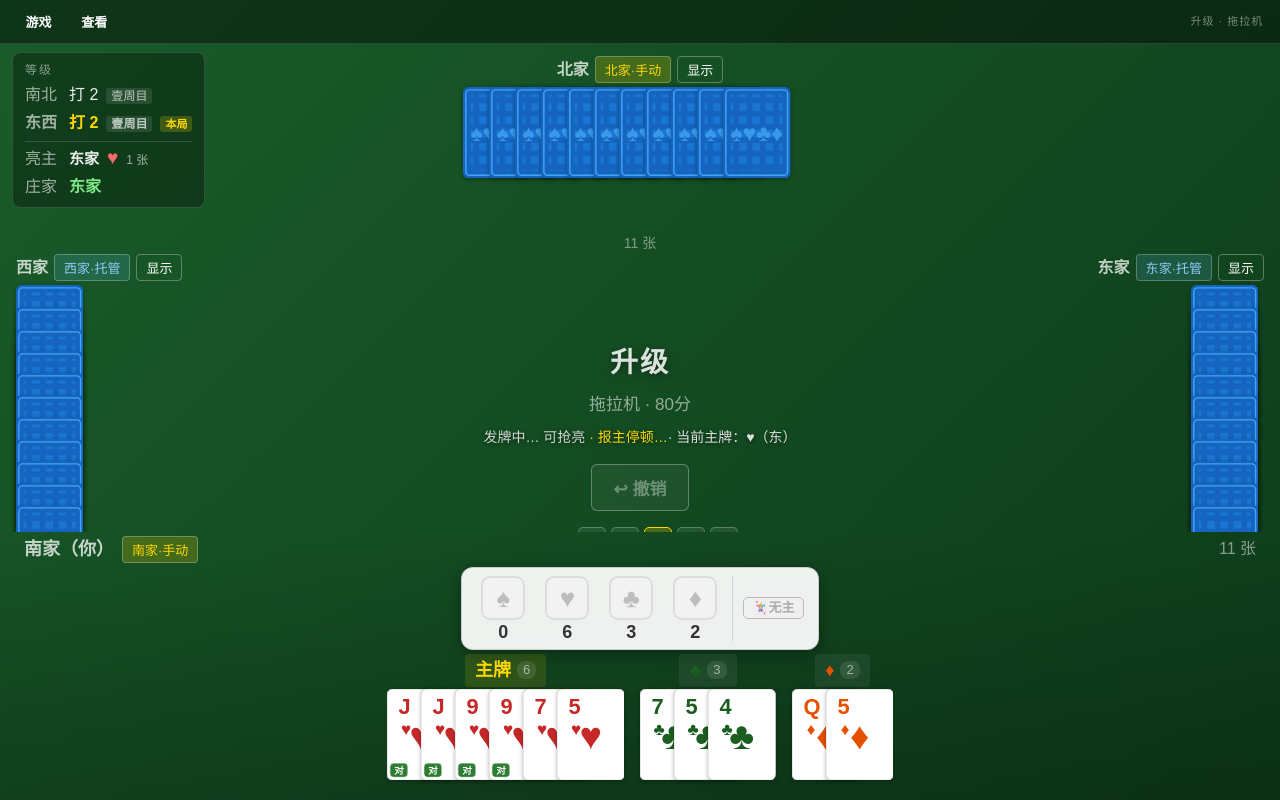
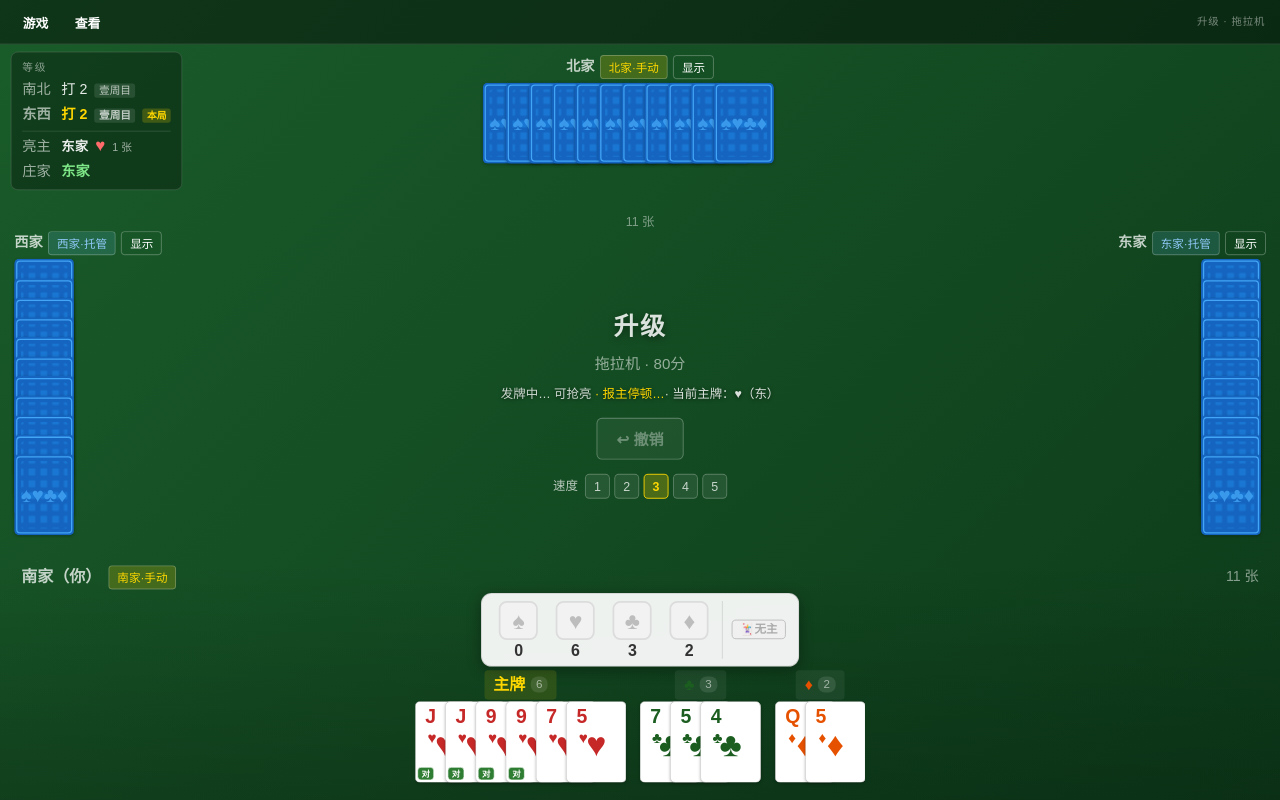
Before and after one commit to HiddenTesla/shengji, a React (Vite) app: page / in a window 1280 px wide. Built offline with nearby package versions, Linux system fonts and the light colour scheme.

Commit message:
优化小窗口下的显示效果

```diff
--- a/src/App.tsx
+++ b/src/App.tsx
@@ -58,6 +58,7 @@ import {
 } from './core/play.ts';
 import { type HandShape, mandatoryFollowCards } from './core/hand.ts';
 import { aiChoosePlay } from './core/ai.ts';
+import { useUiScale } from './hooks/useUiScale.ts';
 import {
   VOID_DOOR_COLOR,
   inferVoids,
@@ -225,6 +226,9 @@ function trumpOfBottomFlip(suit: Suit | null, decisiveCard: Card | null): string
 }
 
 function App() {
+  // ---- 窗口较矮时整体缩放（保证一屏内尽量看到全部内容） ----
+  const uiScaleStyle = useUiScale();
+
   // ---- 游戏状态 ----
   const [hands, setHands] = useState<Hands | null>(null);
   const [selectedIndices, setSelectedIndices] = useState<Set<number>>(new Set());
@@ -1220,7 +1224,7 @@ function App() {
   }
 
   return (
-    <div className="app">
+    <div className="app" style={uiScaleStyle}>
       {/* ---- 顶部菜单栏 ---- */}
       <MenuBar onNewGame={() => {
         setDraftRules(rules);
--- /dev/null
+++ b/src/hooks/useUiScale.ts
@@ -0,0 +1,66 @@
+// ============================================================
+// useUiScale —— 窗口不够高（或不够宽）时把整个游戏界面等比缩小
+// 布局仍按「设计基准尺寸」排版（--app-width / --app-height），再用 transform
+// 缩放到真实窗口大小（--ui-scale）；这样矮窗口下也能一屏看到全部内容，
+// 而不是让牌桌 / 四家手牌被 overflow:hidden 裁掉。
+// 返回值直接交给根节点 `.app` 的 style。
+// ============================================================
+
+import { type CSSProperties, useEffect, useMemo, useState } from 'react';
+import { cssVars } from '../utils/cssVars.ts';
+
+/** 设计基准尺寸：真实窗口小于它时整体等比缩小 */
+const DESIGN_WIDTH = 1100;
+const DESIGN_HEIGHT = 900;
+/** 最小缩放：再小也不缩了，避免文字小到看不清（更矮的窗口仍可能被裁切） */
+const MIN_SCALE = 0.4;
+
+interface UiScale {
+  /** 界面缩放比例（1 = 不缩放） */
+  scale: number;
+  /** 缩放前的布局宽度（真实窗口宽度 / scale） */
+  width: number;
+  /** 缩放前的布局高度（真实窗口高度 / scale） */
+  height: number;
+}
+
+function measure(): UiScale {
+  const vw = window.innerWidth;
+  const vh = window.innerHeight;
+  const scale = Math.min(
+    1,
+    Math.max(MIN_SCALE, Math.min(vw / DESIGN_WIDTH, vh / DESIGN_HEIGHT)),
+  );
+  const rounded = Math.round(scale * 1000) / 1000;
+  return {
+    scale: rounded,
+    width: Math.round(vw / rounded),
+    height: Math.round(vh / rounded),
+  };
+}
+
+export function useUiScale(): CSSProperties {
+  const [size, setSize] = useState<UiScale>(measure);
+
+  useEffect(() => {
+    let frame = 0;
+    const onResize = () => {
+      if (frame !== 0) return;
+      frame = window.requestAnimationFrame(() => {
+        frame = 0;
+        setSize(measure());
+      });
+    };
+    window.addEventListener('resize', onResize);
+    return () => {
+      window.removeEventListener('resize', onResize);
+      if (frame !== 0) window.cancelAnimationFrame(frame);
+    };
+  }, []);
+
+  return useMemo(() => cssVars({
+    '--ui-scale': String(size.scale),
+    '--app-width': `${size.width}px`,
+    '--app-height': `${size.height}px`,
+  }), [size]);
+}
--- a/src/styles/_base.scss
+++ b/src/styles/_base.scss
@@ -18,6 +18,7 @@ html {
   line-height: 1.5;
   -webkit-font-smoothing: antialiased;
   /* 顶部菜单栏高度：随窗口高度自适应（窗口越矮越紧凑，但不会小于 36px） */
+  /* 兜底值；`.app` 里会用 --app-height（缩放前的设计高度）覆盖它 */
   --menu-bar-height: clamp(36px, 5.5vh, 56px);
   /* 菜单栏下沿 + 8px：绝对定位的浮层（等级面板、甩牌提示）用它，避免写死数字 */
   --menu-bar-offset: calc(var(--menu-bar-height) + 8px);
--- a/src/styles/_tokens.scss
+++ b/src/styles/_tokens.scss
@@ -7,7 +7,8 @@
 $z-menu-bar: 40;
 
 // 字号
-$menu-font-size: clamp(13px, 1.6vh, 17px);
+// （用 --app-height 而不是 vh：窗口变矮时整块界面会被 transform 缩小，vh 会被缩两次）
+$menu-font-size: clamp(13px, calc(var(--app-height, 100vh) * 0.016), 17px);
 
 // 文本
 $color-text-strong: #1a1a1a;
--- a/src/styles/components/_app.scss
+++ b/src/styles/components/_app.scss
@@ -6,12 +6,22 @@
 @use '../tokens' as *;
 
 /* ---- 根容器 ---- */
+/* 尺寸由 src/hooks/useUiScale.ts 写入：
+   --app-width / --app-height = 按设计基准排版的空间，--ui-scale = 缩放到真实窗口的比例。
+   窗口够高时 scale=1、尺寸等于视口，与以前完全一致；窗口变矮时整块界面等比缩小，
+   牌桌 / 四家手牌不会被裁掉。 */
 .app {
   position: relative;
   display: flex;
   flex-direction: column;
-  height: 100vh;
+  width: var(--app-width, 100vw);
+  height: var(--app-height, 100vh);
   overflow: hidden;
+  transform: scale(var(--ui-scale, 1));
+  transform-origin: top left;
+  /* 菜单栏高度跟随「设计高度」而不是真实视口高度：真实视口高度还会被 transform 再缩一次 */
+  --menu-bar-height: clamp(36px, calc(var(--app-height, 100vh) * 0.055), 56px);
+  --menu-bar-offset: calc(var(--menu-bar-height) + 8px);
   background: linear-gradient(135deg, #1a5c2a 0%, #0d3b1a 100%);
   font-family: 'Noto Sans SC', 'PingFang SC', 'Microsoft YaHei', sans-serif;
   /* 整局界面禁止拖拽框选（手牌、牌桌、状态文字都不会被选中） */
--- a/src/styles/components/_menu-bar.scss
+++ b/src/styles/components/_menu-bar.scss
@@ -57,7 +57,8 @@
 .menu-bar__item {
   display: block;
   width: 100%;
-  padding: clamp(6px, 1vh, 11px) clamp(12px, 1vw, 18px);
+  padding: clamp(6px, calc(var(--app-height, 100vh) * 0.01), 11px)
+    clamp(12px, 1vw, 18px);
   font-size: $menu-font-size;
   text-align: left;
   color: #fff;
@@ -75,6 +76,6 @@
   margin-left: auto;
   margin-right: 4px;
   color: rgba(255, 255, 255, 0.45);
-  font-size: clamp(11px, 1.3vh, 14px);
+  font-size: clamp(11px, calc(var(--app-height, 100vh) * 0.013), 14px);
   letter-spacing: 1px;
 }
--- a/src/styles/components/_play-log-dialog.scss
+++ b/src/styles/components/_play-log-dialog.scss
@@ -19,7 +19,7 @@
   display: flex;
   flex-direction: column;
   width: min(760px, calc(100vw - 40px));
-  max-height: 84vh;
+  max-height: calc(var(--app-height, 100vh) * 0.84);
   padding: 16px 18px 14px;
   border-radius: 12px;
   background: $panel-bg-dark;
```
